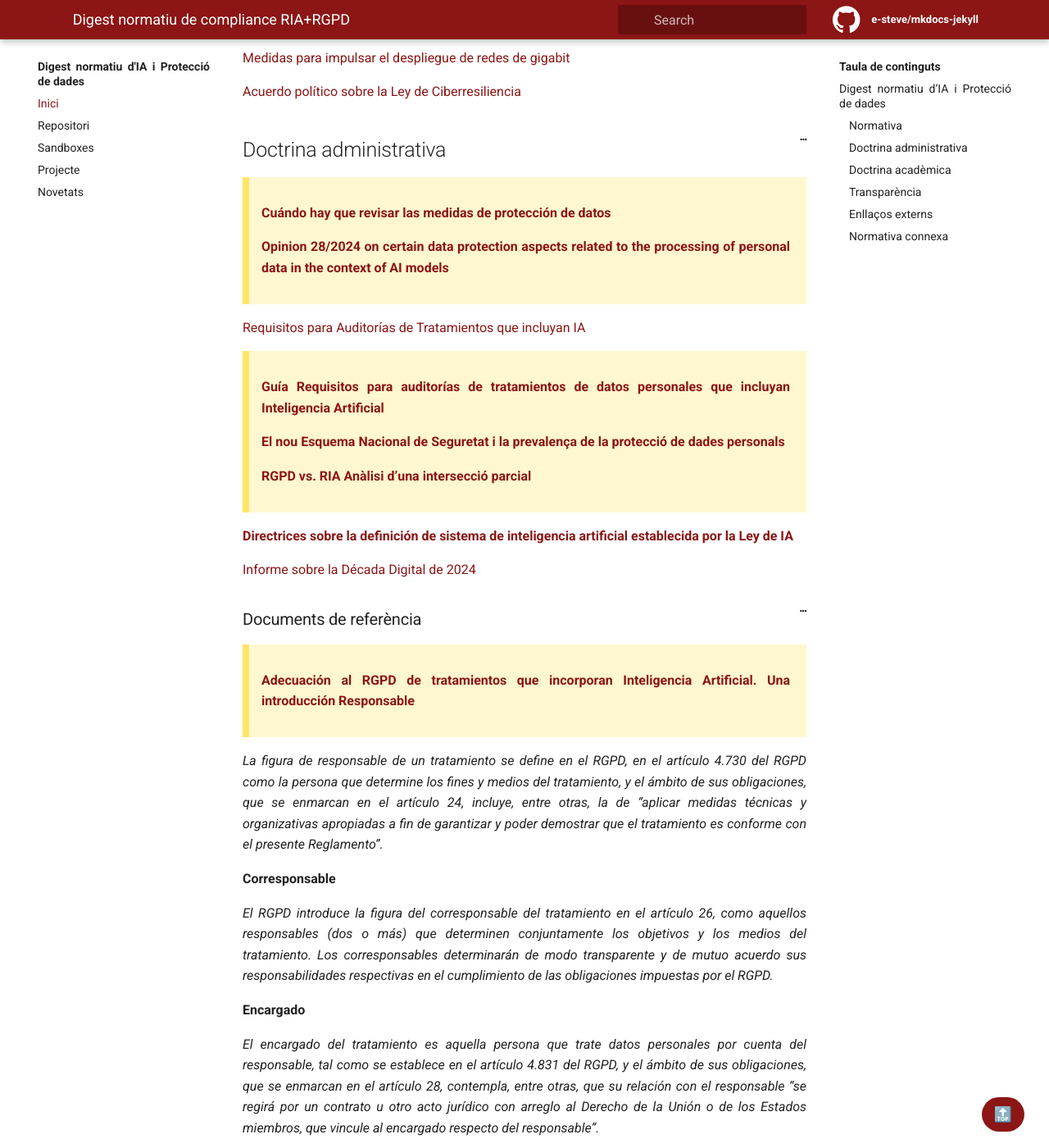
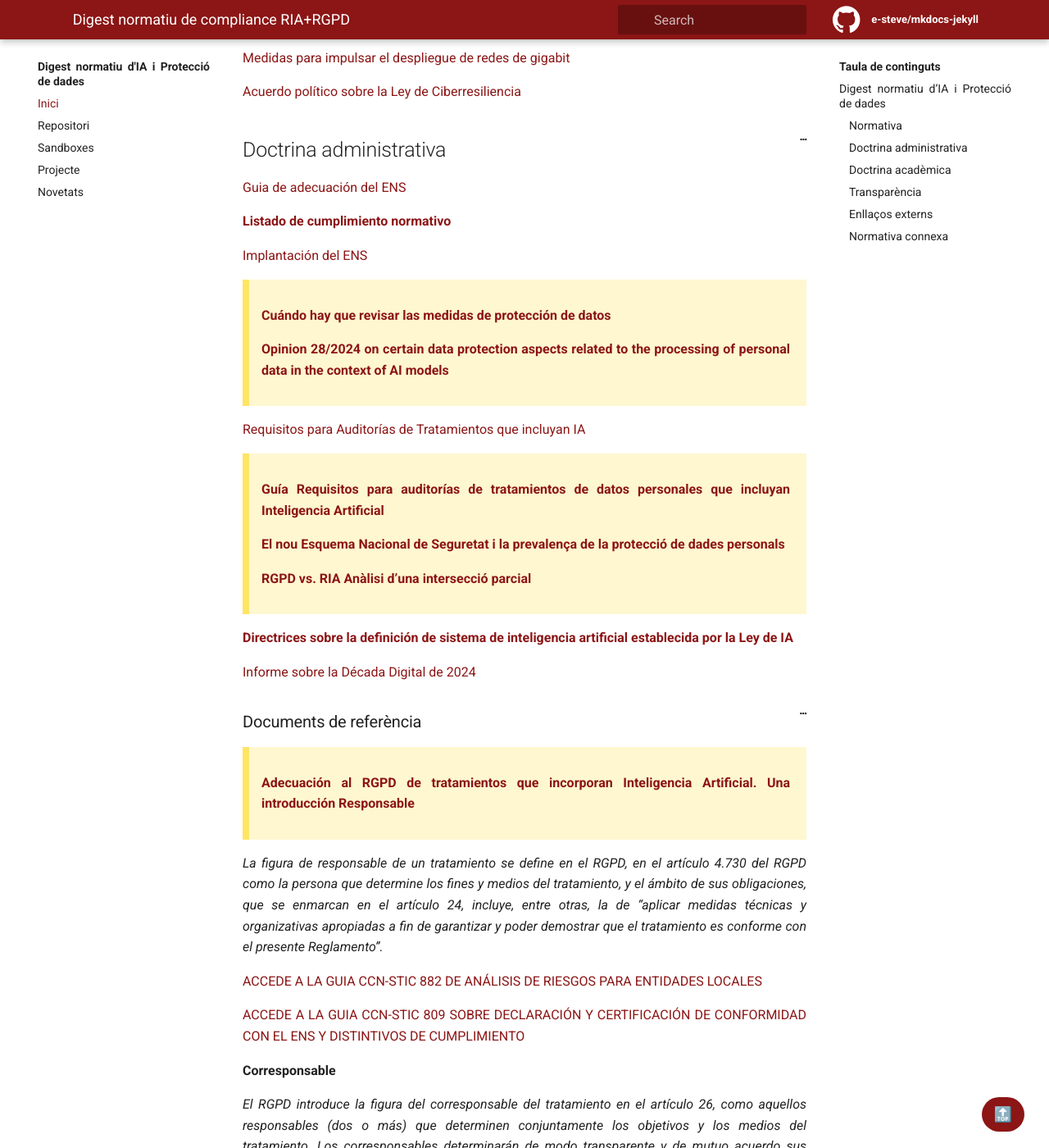
Before and after one commit to e-steve/e-steve.github.io, a Jekyll site: the page built from pages/index.md, in a window 1280 px wide and 1400 px high, scrolled down 3592 px. Shown: the whole window at 82% size. Built offline with Jekyll 4.4.1, drawn with Linux system fonts in a browser that asks for light colours.

Commit message:
Update index.md

```diff
--- a/pages/index.md
+++ b/pages/index.md
@@ -125,6 +125,12 @@ En estos casos, el tercero tendrá también la consideración de encargado del t
 
 ## Doctrina administrativa
 
+[Guia de adecuación del ENS](https://ametic.es/wp-content/uploads/2022/07/guia_ENS_AMETIC.pdf)
+
+[**Listado de cumplimiento normativo**](https://www.aepd.es/guias/guia-listado-de-cumplimiento-del-rgpd.pdf)
+
+[Implantación del ENS](https://ametic.es/wp-content/uploads/2022/07/guia_ENS_AMETIC.pdf)
+
 >
 [**Cuándo hay que revisar las medidas de protección de datos**](https://www.aepd.es/prensa-y-comunicacion/blog/cuando-hay-que-revisar-las-medidas-de-proteccion-de-datos)
 >
@@ -148,6 +154,10 @@ En estos casos, el tercero tendrá también la consideración de encargado del t
 
 *La figura de responsable de un tratamiento se define en el RGPD, en el artículo 4.730 del RGPD como la persona que determine los fines y medios del tratamiento, y el ámbito de sus obligaciones, que se enmarcan en el artículo 24, incluye, entre otras, la de “aplicar medidas técnicas y organizativas apropiadas a fin de garantizar y poder demostrar que el tratamiento
 es conforme con el presente Reglamento”.*
+
+[ACCEDE A LA GUIA CCN-STIC 882 DE ANÁLISIS DE RIESGOS PARA ENTIDADES LOCALES](https://www.ccn-cert.cni.es/comunicacion-eventos/comunicados-ccn-cert/8309-publicada-la-guia-ccn-stic-882-de-analisis-de-riesgos-para-entidades-locales.html)
+
+[ACCEDE A LA GUIA CCN-STIC 809 SOBRE DECLARACIÓN Y CERTIFICACIÓN DE CONFORMIDAD CON EL ENS Y DISTINTIVOS DE CUMPLIMIENTO](https://www.ccn-cert.cni.es/comunicacion-eventos/comunicados-ccn-cert/8318-actualizacion-de-la-guia-ccn-stic-809-sobre-declaracion-y-certificacion-de-conformidad-con-el-ens-y-distintivos-de-cumplimiento.html)
 
 **Corresponsable**
 
```
